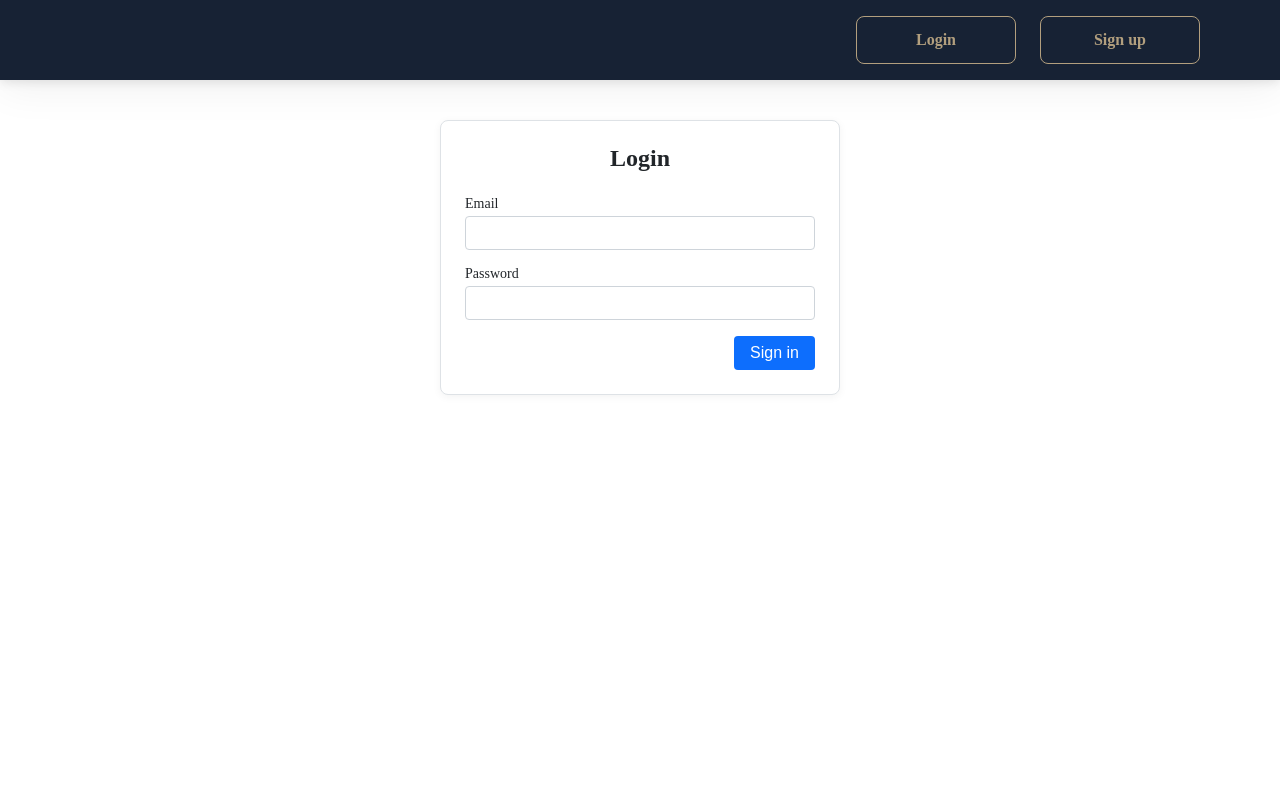
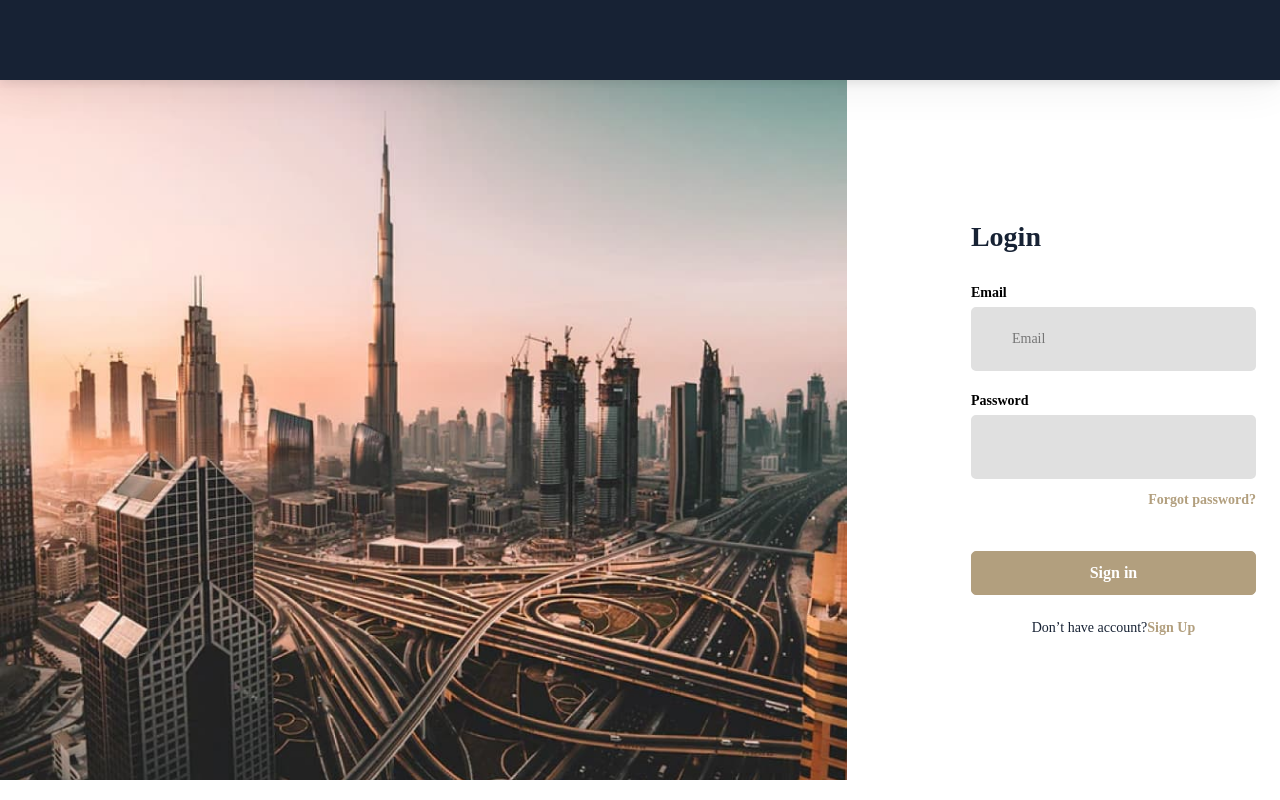
Before and after one commit to EddNik/test-task-zenbit-frontend, a Next.js app: page /sign-in in a window 1280 px wide. Built offline with nearby package versions, Linux system fonts and the light colour scheme; no server answers.

Commit message:
sign in page fix

```diff
--- a/app/(auth routes)/LayoutNotes.module.css
+++ b/app/(auth routes)/LayoutNotes.module.css
@@ -1,6 +1,5 @@
 .container {
-  width: 90%;
-  max-width: 1280px;
-  margin: 0px auto;
-  padding: 0 16px 16px;
+  width: 100%;
+  margin: 0 auto;
+  padding: 0;
 }
--- a/app/(auth routes)/sign-in/SignInPage.module.css
+++ b/app/(auth routes)/sign-in/SignInPage.module.css
@@ -1,42 +1,91 @@
 .mainContent {
-  flex: 1;
+  display: flex;
+  width: 100%;
+  min-height: calc(100vh - 100px);
+  gap: 100px;
+}
+
+.leftSide {
+  width: 890px;
+  background-image: url("/image-login.jpg");
+  background-repeat: no-repeat;
+  background-position: center;
+  background-size: cover;
+}
+
+.rightSide {
+  width: 350px;
+  display: flex;
+  justify-content: flex-start;
+  align-items: center;
 }
 
 .form {
   display: flex;
   flex-direction: column;
-  gap: 16px;
-  max-width: 400px;
-  margin: 40px auto;
+  gap: 10px;
+  max-width: 350px;
   padding: 24px;
   background-color: #fff;
-  border: 1px solid #dee2e6;
-  border-radius: 8px;
-  box-shadow: 0 2px 8px rgba(0, 0, 0, 0.05);
+  width: 100%;
 }
 
 .formTitle {
-  font-size: 24px;
-  font-weight: 600;
-  text-align: center;
-  margin-bottom: 8px;
-  color: #212529;
+  font-size: 28px;
+  color: rgb(23, 34, 52);
+  margin-bottom: 10px;
+  text-align: left;
 }
 
 .formGroup {
   display: flex;
   flex-direction: column;
+  margin-top: 10px;
+  color: rgb(0, 0, 0);
+  font-family: var(--second-family);
+  font-weight: 700;
   font-size: 14px;
-  font-weight: 500;
-  color: #212529;
+  line-height: 143%;
+  color: #000;
 }
 
 .input {
+  font-family: var(--font-family);
+  font-weight: 400;
+  font-size: 14px;
+  line-height: 157%;
+  color: #172234;
+
+  background-color: #e0e0e0;
   margin-top: 4px;
-  padding: 8px 12px;
+
+  border: 2px solid #e0e0e0;
+  border-radius: 5px;
+  padding: 19px 39px;
+  width: 100%;
+}
+
+.input:focus {
+  background-color: #e0e0e0;
+  border-color: #e0e0e0;
+  outline: none;
+}
+
+.input:-webkit-autofill,
+.input:-webkit-autofill:hover,
+.input:-webkit-autofill:focus,
+.input:-webkit-autofill:active {
+  -webkit-box-shadow: 0 0 0 1000px #e0e0e0 inset !important;
+}
+
+.linkForgot {
+  font-family: var(--font-family);
+  font-weight: 600;
   font-size: 14px;
-  border: 1px solid #ced4da;
-  border-radius: 4px;
+  line-height: 157%;
+  color: #b29f7e;
+  text-align: end;
+  margin-bottom: 30px;
 }
 
 .actions {
@@ -46,23 +95,22 @@
 }
 
 .submitButton {
-  padding: 8px 16px;
-  font-size: 16px;
-  background-color: #0d6efd;
-  color: #fff;
-  border: none;
-  border-radius: 4px;
-  cursor: pointer;
-  transition: background-color 0.2s ease;
+  width: 100%;
+  background-color: rgb(178, 159, 126);
+  padding: 10px;
+  border-radius: 5px;
+  border: 1px solid rgb(178, 159, 126);
+  color: rgb(255, 255, 255);
 }
 
 .submitButton:hover {
-  background-color: #0b5ed7;
+  color: var(--button);
+  background-color: transparent;
 }
 
-.error {
-  color: #dc3545;
-  font-size: 12px;
-  margin-top: 4px;
+.signUpBlock {
   text-align: center;
+  margin-top: 12px;
+  font-size: 14px;
+  color: #172234;
 }
--- a/app/(auth routes)/sign-in/page.tsx
+++ b/app/(auth routes)/sign-in/page.tsx
@@ -7,11 +7,13 @@ import { useState } from "react";
 import { ApiError } from "@/app/api/api";
 import { useAppDispatch } from "@/lib/store/hooks";
 import { setUser } from "@/lib/store/authSlice";
+import Link from "next/link";
+import { Button } from "@/components/Button/Button";
+import ErrorMessage from "@/components/ErrorMessage/ErrorMessage";
 
 function SignInPage() {
   const router = useRouter();
   const [error, setError] = useState("");
-  // const { setUser } = useAuthStore();
 
   const dispatch = useAppDispatch();
 
@@ -37,9 +39,10 @@ function SignInPage() {
   return (
     <>
       <main className={css.mainContent}>
+        <div className={css.leftSide}></div>
+        <div className={css.rightSide}>
           <form className={css.form} action={handleSubmit}>
             <h1 className={css.formTitle}>Login</h1>
-
             <div className={css.formGroup}>
               <label htmlFor="email">Email</label>
               <input
@@ -47,10 +50,10 @@ function SignInPage() {
                 type="email"
                 name="email"
                 className={css.input}
+                placeholder="Email"
                 required
               />
             </div>
-
             <div className={css.formGroup}>
               <label htmlFor="password">Password</label>
               <input
@@ -61,15 +64,25 @@ function SignInPage() {
                 required
               />
             </div>
+            <Link href="#" className={css.linkForgot}>
+              Forgot password?
+            </Link>
 
-          <div className={css.actions}>
-            <button type="submit" className={css.submitButton}>
+            <Button type="submit" className={css.submitButton}>
               Sign in
-            </button>
+            </Button>
+            {error && <p className={css.error}>{error}</p>}
+
+            <div className={css.signUpBlock}>
+              <p>
+                Don’t have account?
+                <Link href="/sign-up" className={css.linkForgot}>
+                  Sign Up
+                </Link>
+              </p>
             </div>
-
-          {error && <p className={css.error}>{error}</p>}
           </form>
+        </div>
       </main>
     </>
   );
--- a/components/Button/Button.tsx
+++ b/components/Button/Button.tsx
@@ -4,17 +4,11 @@ import css from "./Button.module.css";
 interface ButtonProps extends React.ButtonHTMLAttributes<HTMLButtonElement> {
   children?: React.ReactNode;
   className?: string;
-  variant?: "primary" | "loader";
 }
 
-export const Button = ({
-  children,
-  // variant = "primary",
-  className,
-  ...props
-}: ButtonProps) => {
+export const Button = ({ children, className, ...props }: ButtonProps) => {
   return (
-    <button type="button" className={clsx(css.btnBase, className)} {...props}>
+    <button className={clsx(css.btnBase, className)} {...props}>
       {children}
     </button>
   );
--- a/components/Header/Header.tsx
+++ b/components/Header/Header.tsx
@@ -1,12 +1,20 @@
+"use client";
+
 import css from "./Header.module.css";
 import AuthNavigation from "../AuthNavigation/AuthNavigation";
+import { usePathname } from "next/navigation";
 
 function Header() {
+  const pathname = usePathname();
+  const isLoginPage = pathname === "/sign-in";
+
   return (
     <header className={css.header}>
-      <nav aria-label="Main Navigation">
-        <AuthNavigation />
-      </nav>
+      {!isLoginPage && (
+        <nav aria-label="Main Navigation">
+          <AuthNavigation />
+        </nav>
+      )}
     </header>
   );
 }
```
Lines whose indentation alone changed are shown as unchanged.
